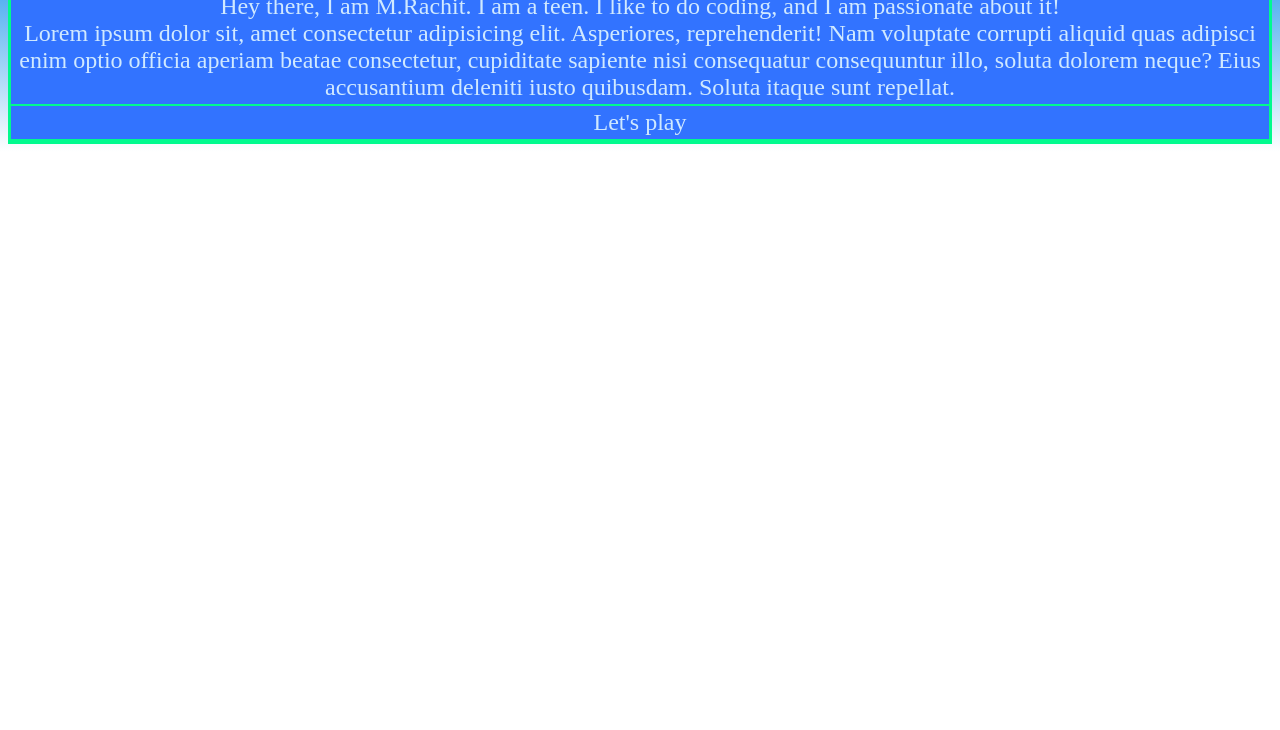
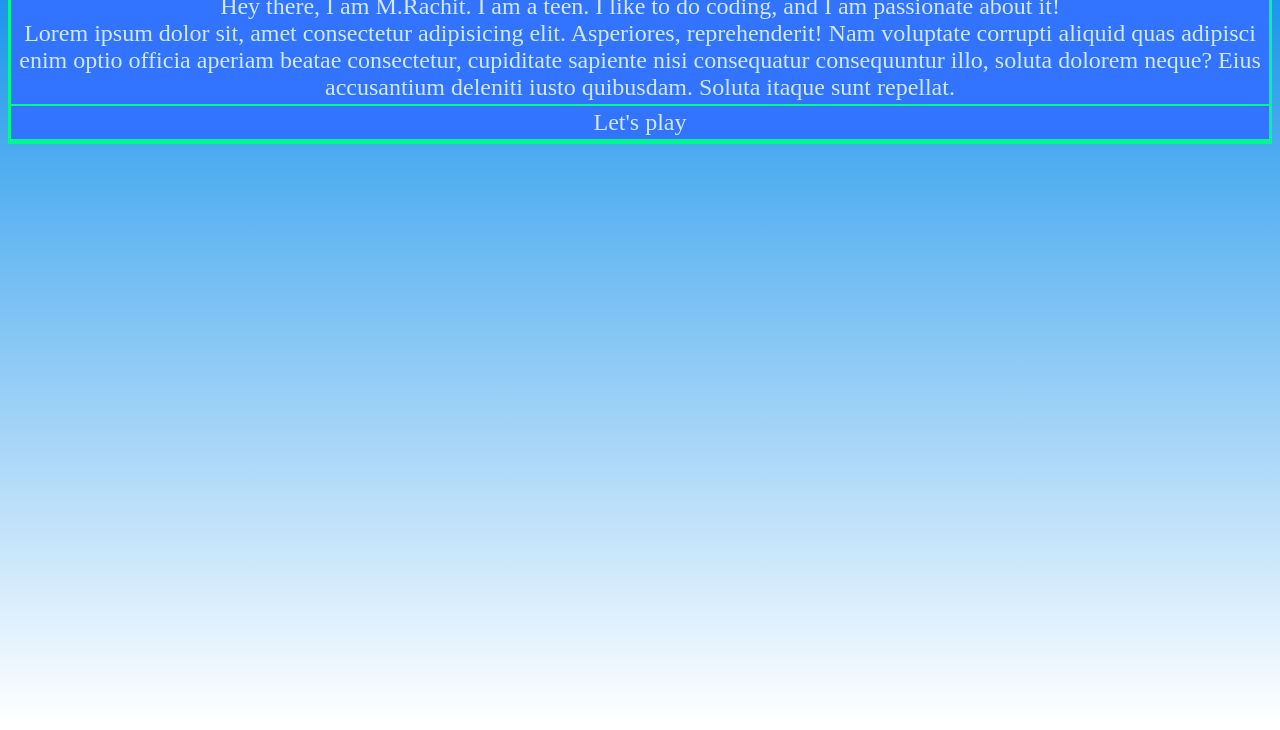
Before and after one commit to MRachit-op/Project1, a plain HTML site: page index.html in a window 1280 px wide. Shown: the part 78-808 px from the top of the page. Drawn offline with Linux system fonts and the light colour scheme.

Commit message:
Update style.css

```diff
--- a/style.css
+++ b/style.css
@@ -39,3 +39,6 @@
     background: -webkit-linear-gradient(Top, rgb(4, 138, 234) 0%, rgb(255, 255, 255) 100%);
     background-repeat: no-repeat;
 }
+body, html{
+	height: 100%;
+}
```
